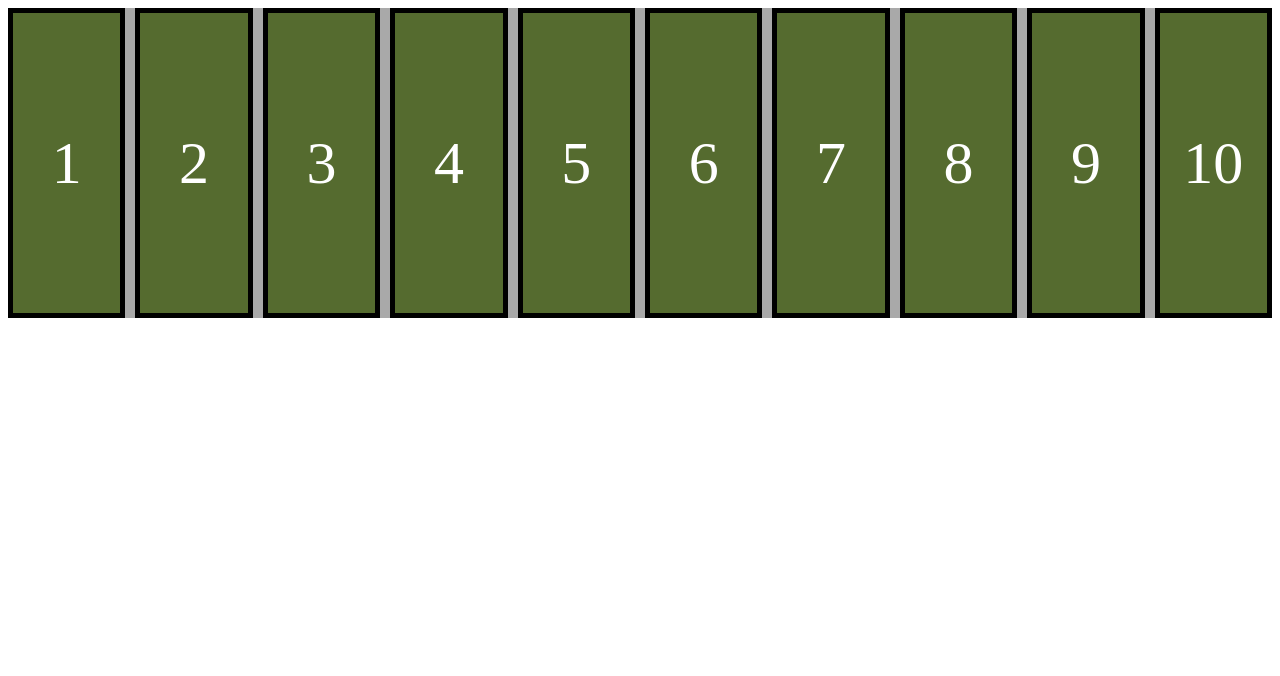
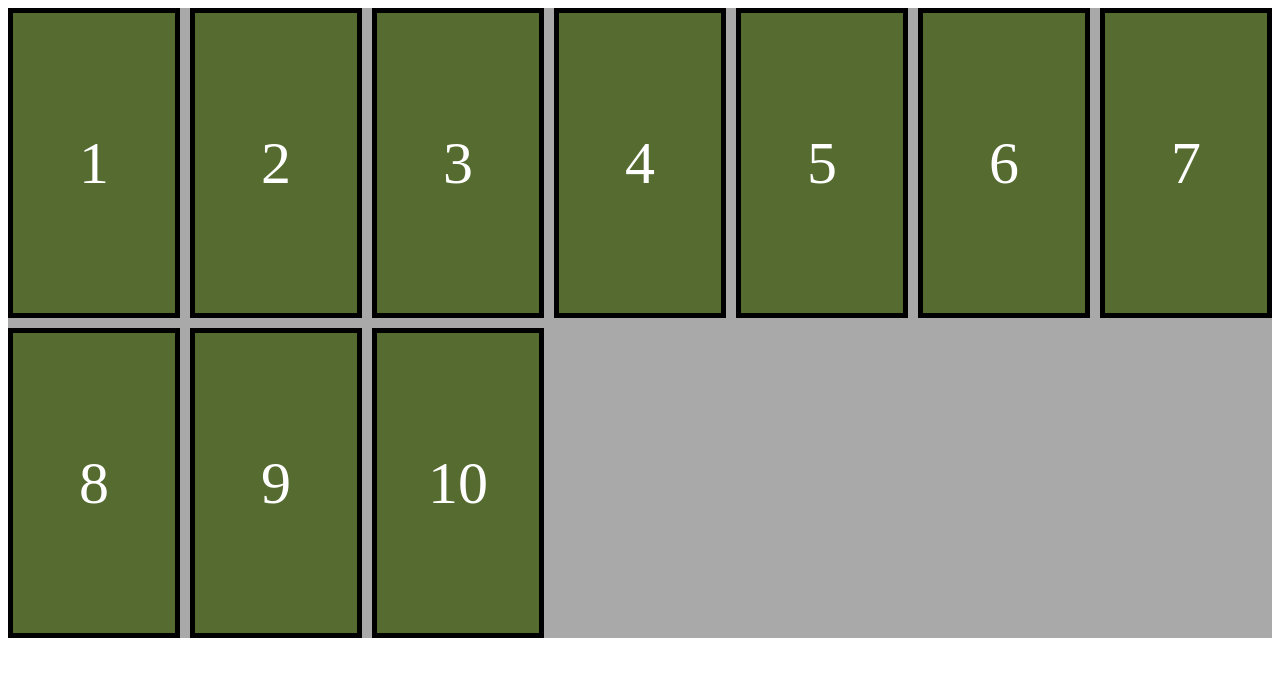
Before and after one commit to NEBULA1978/-CSS-grid-layout-SIN-usar-MEDIA-QUERIES, a plain HTML site: page index.html in a window 1280 px wide. Drawn offline with Linux system fonts and the light colour scheme.

Commit message:
Añado css

```diff
--- a/style.css
+++ b/style.css
@@ -6,7 +6,7 @@
         /* Configura el contenedor como una cuadrícula */
         gap: 10px;
         /* Define un espacio de 10 píxeles entre las celdas de la cuadrícula */
-        grid-template-columns: repeat(auto-fit, minmax(100px, 1fr));
+        grid-template-columns: repeat(auto-fit, minmax(150px, 1fr));
         /* Define el patrón de columnas de la cuadrícula: se ajustan automáticamente con un ancho mínimo de 100px y se expanden de manera equitativa */
     }
 
```
